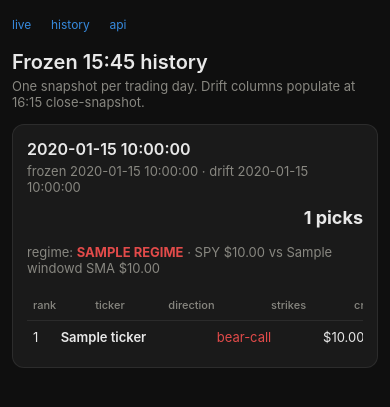
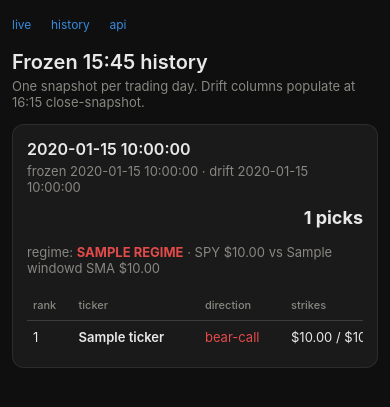
Before and after one commit to pjmercuri0/gepo-backtest, a Flask app: template live/templates/history.html in a window 390 px wide. Shown: the top 407 px of the page. Run offline with Flask 2, Linux system fonts and the light colour scheme; the template is opened without the code that fills it: most values are stand-ins (such as "Sample title", 1, 10 or a date in 2020); parts of the project's set-up code (start-up, migrations or seed data) failed here and were passed over.

Commit message:
fix mobile table column alignment — use scroll-wrapper div instead of display:block hack

```diff
--- a/live/static/style.css
+++ b/live/static/style.css
@@ -64,9 +64,8 @@
   /* Stack the card head + collapse the right-side stat trio to flow */
   .week-head { flex-direction: column; align-items: stretch; gap: 12px; }
   .week-head > div:last-child { flex-wrap: wrap; gap: 16px !important; }
-  /* Per-card inner table → scroll horizontally */
-  .week-card table { display: block; overflow-x: auto; -webkit-overflow-scrolling: touch; }
-  .week-card table thead, .week-card table tbody, .week-card table tr { display: table; width: 100%; min-width: 760px; }
+  /* Inner per-card tables use the same .table-scroll wrapper pattern.
+     Don't touch table display props — that breaks column widths. */
   /* Ticker strip stays a single line but smaller */
   .ticker-strip { font-size: 11px; padding: 8px 12px; }
   .ticker-strip .tick { margin-right: 18px; }
--- a/live/templates/index.html
+++ b/live/templates/index.html
@@ -181,7 +181,7 @@
           </div>
         </div>
       </div>
-      <table>
+      <div class="table-scroll"><table>
         <thead><tr>
           <th>spot</th><th>short Δ</th><th>long Δ</th><th>IV</th>
           <th>credit ($/sh)</th><th>max-loss ($/sh)</th><th>ratio</th>
@@ -204,7 +204,7 @@
           <td>${fmtNum(denom(p, kVal), 1)}</td>
           <td class="fw">${groundBar(p.GROUND, maxGround)}${fmtGround(p.GROUND)}</td>
         </tr></tbody>
-      </table>
+      </table></div>
     </div>`;
   });
   return html;
```
